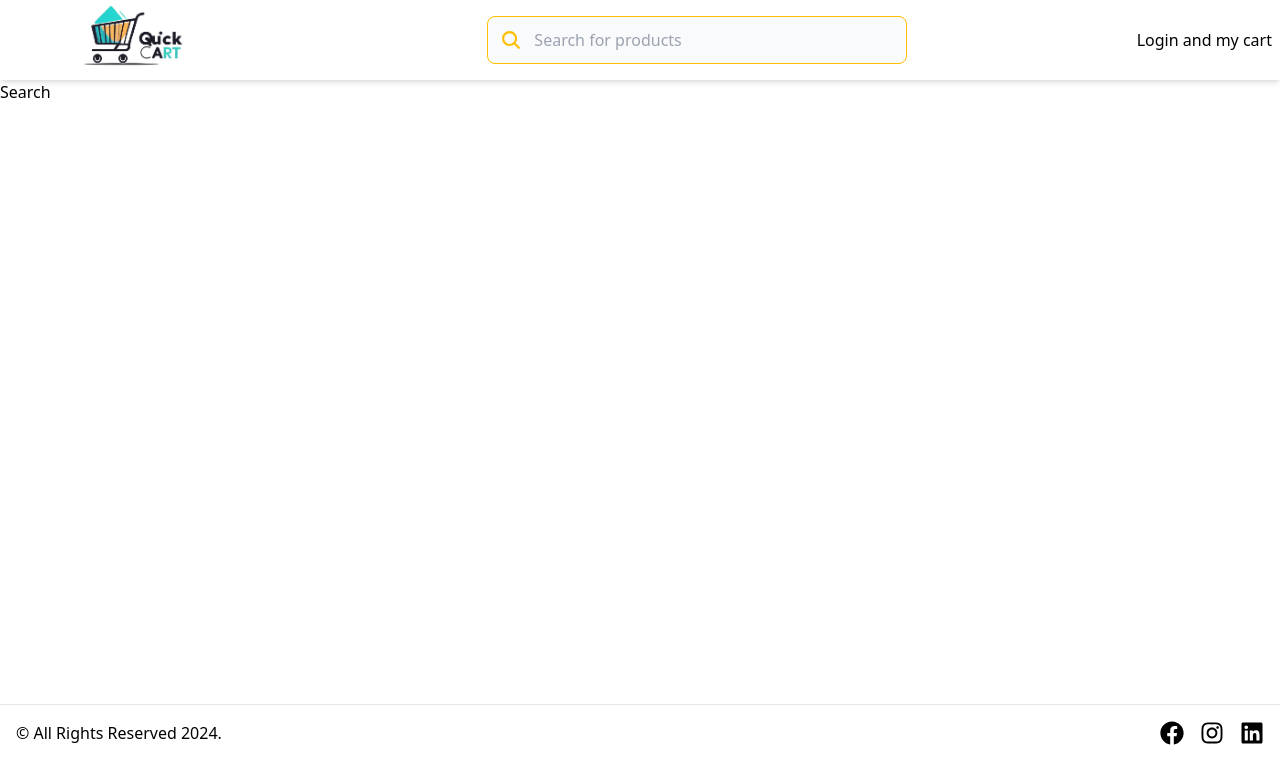
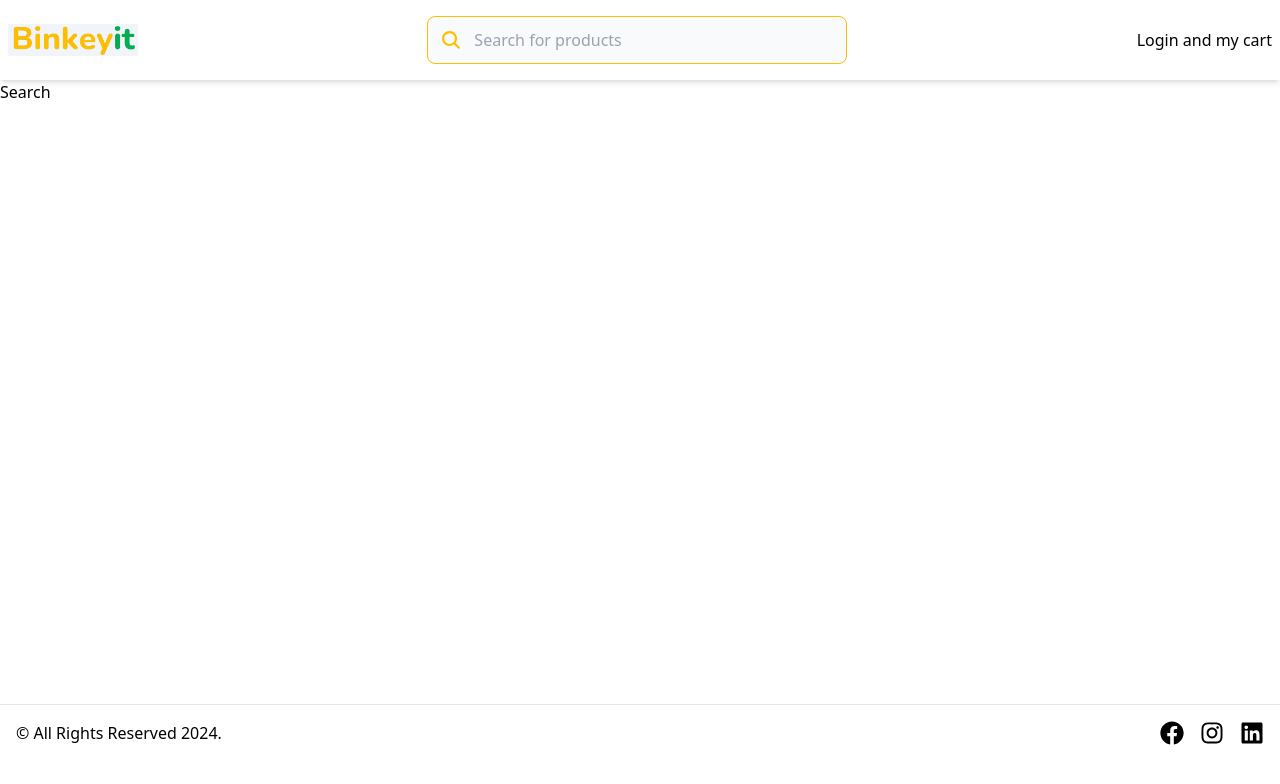
Before and after one commit to Anish-Kumar12/QuickCart, a React (Vite) app in the folder client/: page /search in a window 1280 px wide. Shown: the top 784 px of the page. Built offline with nearby package versions, Linux system fonts and the light colour scheme.

Commit message:
updating header and search componenets

```diff
--- a/client/src/components/Header.jsx
+++ b/client/src/components/Header.jsx
@@ -1,25 +1,32 @@
 import React from "react";
-import bannerlogo_processed from "../assets/bannerlogo_processed.jpg";
+import logo from "../assets/logo.png";
 import Search from "../components/Search";
-import { Link } from "react-router-dom";
+import { Link, useLocation } from "react-router-dom";
 import { FaRegCircleUser } from "react-icons/fa6";
+import usemobile from "../hooks/usemobile";
 
 function Header() {
+  const [isMobile] = usemobile();
+  const location = useLocation();
+
+  const isSearchPage = location.pathname === "/search";
+
   return (
-    <header className='h-24 lg:h-20 lg:shadow-md sticky top-0 z-40 flex flex-col justify-center gap-1 bg-white'>
+    <header className="h-24 lg:h-20 lg:shadow-md sticky top-0 z-40 flex flex-col justify-center gap-1 bg-white">
+      {!(isSearchPage && isMobile) && (
         <div className="container mx-auto flex items-center h-full px-2 justify-between">
           {/**logo */}
           <div className="h-full">
             <Link to={"/"} className="h-full flex justify-center items-center">
               <img
-              src={bannerlogo_processed}
-              width={250}
+                src={logo}
+                width={130}
                 height={60}
                 alt="logo"
-              className="hidden lg:block"
+                className="hidden lg:block bg-slate-100"
               />
               <img
-              src={bannerlogo_processed}
+                src={logo}
                 width={120}
                 height={60}
                 alt="logo"
@@ -39,8 +46,10 @@ function Header() {
             <div className="hidden lg:block">Login and my cart</div>
           </div>
         </div>
+      )}
+
       <div className="container mx-auto px-2 lg:hidden">
-        <Search/>
+        <Search />
       </div>
     </header>
   );
--- a/client/src/components/Search.jsx
+++ b/client/src/components/Search.jsx
@@ -2,6 +2,8 @@ import React, { useEffect, useState } from "react";
 import { IoSearch } from "react-icons/io5";
 import { useLocation, useNavigate } from "react-router-dom";
 import { TypeAnimation } from "react-type-animation";
+import { FaArrowLeft } from "react-icons/fa";
+
 
 const Search = () => {
   const navigate = useNavigate();
```
Lines whose indentation alone changed are shown as unchanged.
